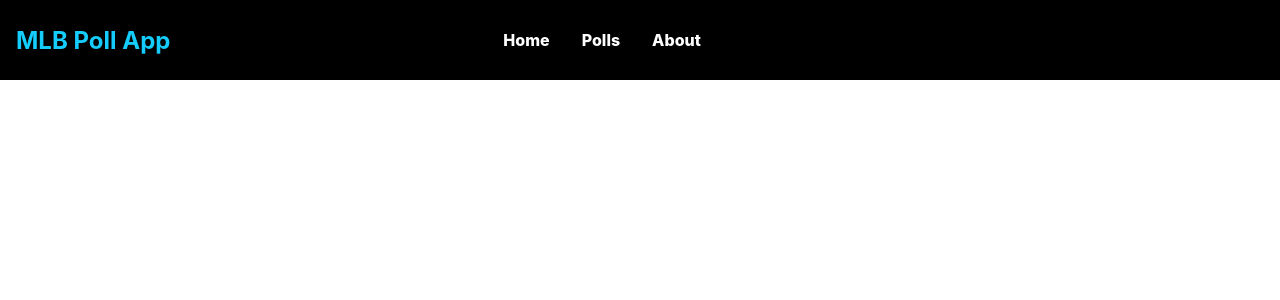
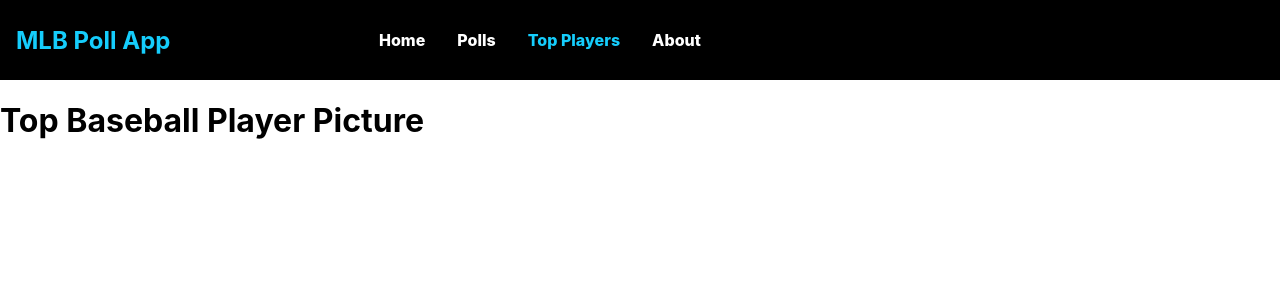
Before and after one commit to LuisCastilloKC/mlb_voting_app, a React (Create React App) app in the folder mlb_voting_frontend/: page /topplayers in a window 1280 px wide. Shown: the top 300 px of the page. Built offline with nearby package versions, Linux system fonts and the light colour scheme.

Commit message:
change Player Picture to TopPlayers and add the TopPlayer to route and NavBar

```diff
--- a/mlb_voting_frontend/src/components/Navbar.jsx
+++ b/mlb_voting_frontend/src/components/Navbar.jsx
@@ -13,6 +13,7 @@ export const Navbar = () => {
                 <NavMenu>
                     <NavLink exact to="/" activeStyle>Home</NavLink>
                     <NavLink to="/polls" activeStyle>Polls</NavLink>
+                    <NavLink to="/topplayers" activeStyle>Top Players</NavLink>
                     <NavLink to="/about" activeStyle>About</NavLink>
                 </NavMenu>
             </Nav>
--- /dev/null
+++ b/mlb_voting_frontend/src/components/TopPlayers.jsx
@@ -0,0 +1,10 @@
+import React from 'react';
+
+export const TopPlayers = () => {
+    return(
+
+            <h1>Top Baseball Player Picture</h1>
+
+
+    )
+}
--- a/mlb_voting_frontend/src/components/app.jsx
+++ b/mlb_voting_frontend/src/components/app.jsx
@@ -3,6 +3,7 @@ import PollsContainer from './PollsContainer'
 import  { Navbar }  from './Navbar';
 import { Home } from './Home';
 import { About } from './About';
+import { TopPlayers } from './TopPlayers'
 import { BrowserRouter as Router, Route, Switch } from 'react-router-dom';
 
 const App = () => {
@@ -12,8 +13,9 @@ const App = () => {
                 <Navbar />
                 <Switch>
                     <Route path="/" exact component={Home} />
+                    <Route path="/polls" exact component={PollsContainer} />
+                    <Route path="/topplayers" exact component={TopPlayers} />
                     <Route path="/about" exact component={About} />
-                    <Route path="/polls" exact component={PollsContainer} />
                 </Switch>
             </Router>
         </div>
```
Also changed, not shown: mlb_voting_frontend/src/components/PlayerPicture.jsx (deleted, +0 -11 lines).
